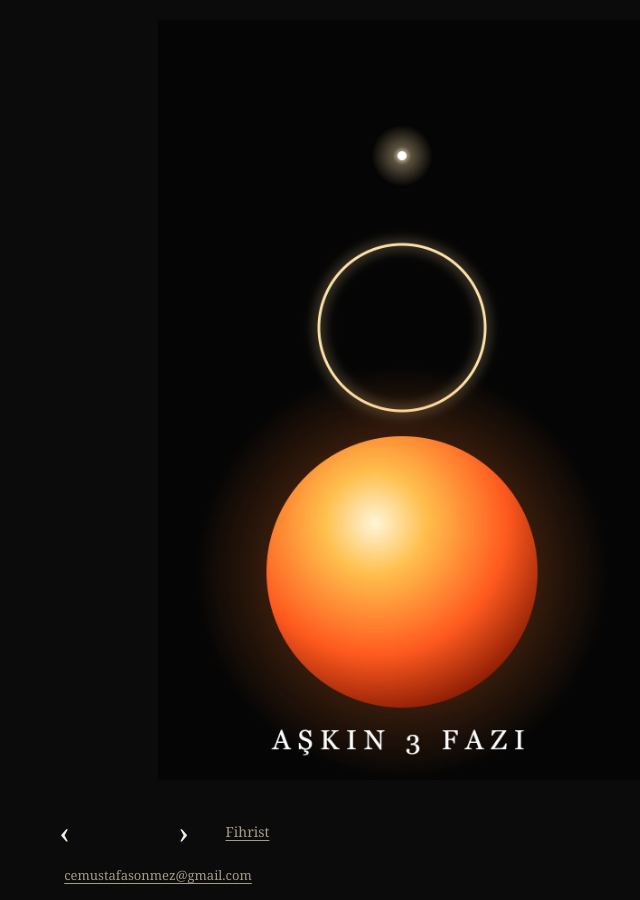
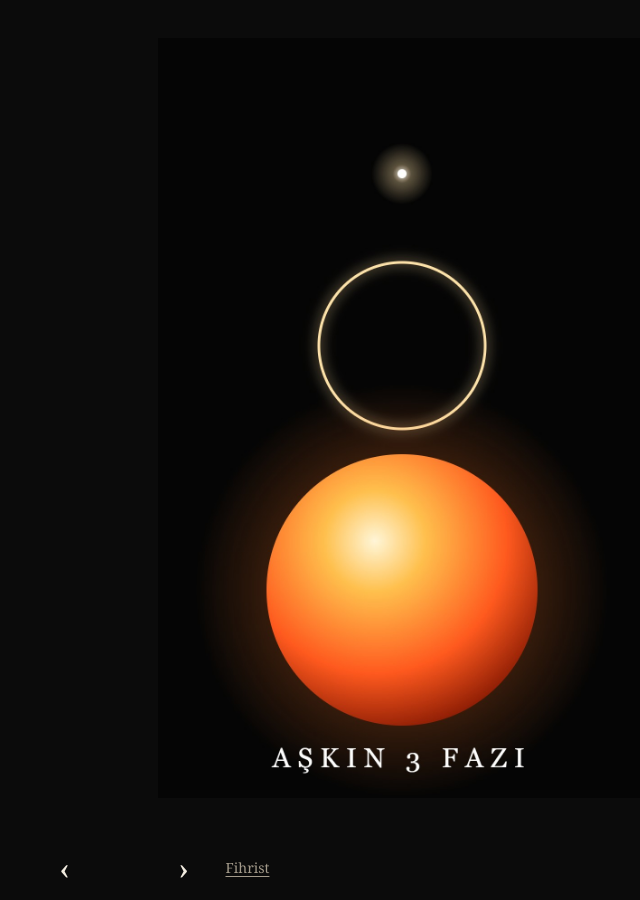
Before and after one commit to sonmezmustafa/askin3fazi, a Jekyll site: the page built from index.html, in a window 1280 px wide. Shown: the whole page, without its empty margins (482-1122 px from the left). Built offline with Jekyll 4.4.1, drawn with Linux system fonts in a browser that asks for light colours.

Commit message:
Alt bilgiden e-posta kaldırıldı

```diff
--- a/_config.yml
+++ b/_config.yml
@@ -4,7 +4,6 @@
 lang: tr
 timezone: Europe/Istanbul
 taslak: true
-eposta: cemustafasonmez@gmail.com
 
 collections:
   siirler:
--- a/_layouts/default.html
+++ b/_layouts/default.html
@@ -19,7 +19,6 @@
 </main>
 <footer class="alt">
   <p>© {{ site.time | date: '%Y' }} askin3fazi.com · Tüm hakları alan adının sahibine kayıtlıdır.</p>
-  <p><a href="mailto:{{ site.eposta }}">{{ site.eposta }}</a></p>
 </footer>
 </body>
 </html>
--- a/assets/stil.css
+++ b/assets/stil.css
@@ -135,8 +135,6 @@
 #fihrist-git { color: var(--koyu-soluk); text-decoration: underline; text-underline-offset: 3px; }
 #konum { min-width: 6ch; text-align: center; }
 
-.alt-kitap { padding: 0 16px 14px; text-align: center; font-size: 0.8125rem; color: var(--koyu-soluk); }
-.alt-kitap a { color: var(--koyu-soluk); }
 .tek .alt a { color: var(--koyu-soluk); }
 
 .yedek { max-width: 34rem; margin: 0 auto; padding: 24px 16px; color: var(--koyu-yazi); }
--- a/index.html
+++ b/index.html
@@ -46,7 +46,6 @@
   <button type="button" id="ileri" aria-label="Sonraki sayfa">›</button>
   <button type="button" id="fihrist-git">Fihrist</button>
 </nav>
-<footer class="alt-kitap"><a href="mailto:{{ site.eposta }}">{{ site.eposta }}</a></footer>
 <template id="kunye-k">
   <div class="kunye">
     <p>© {{ site.time | date: '%Y' }} askin3fazi.com · Tüm hakları alan adının sahibine kayıtlıdır.</p>
```
